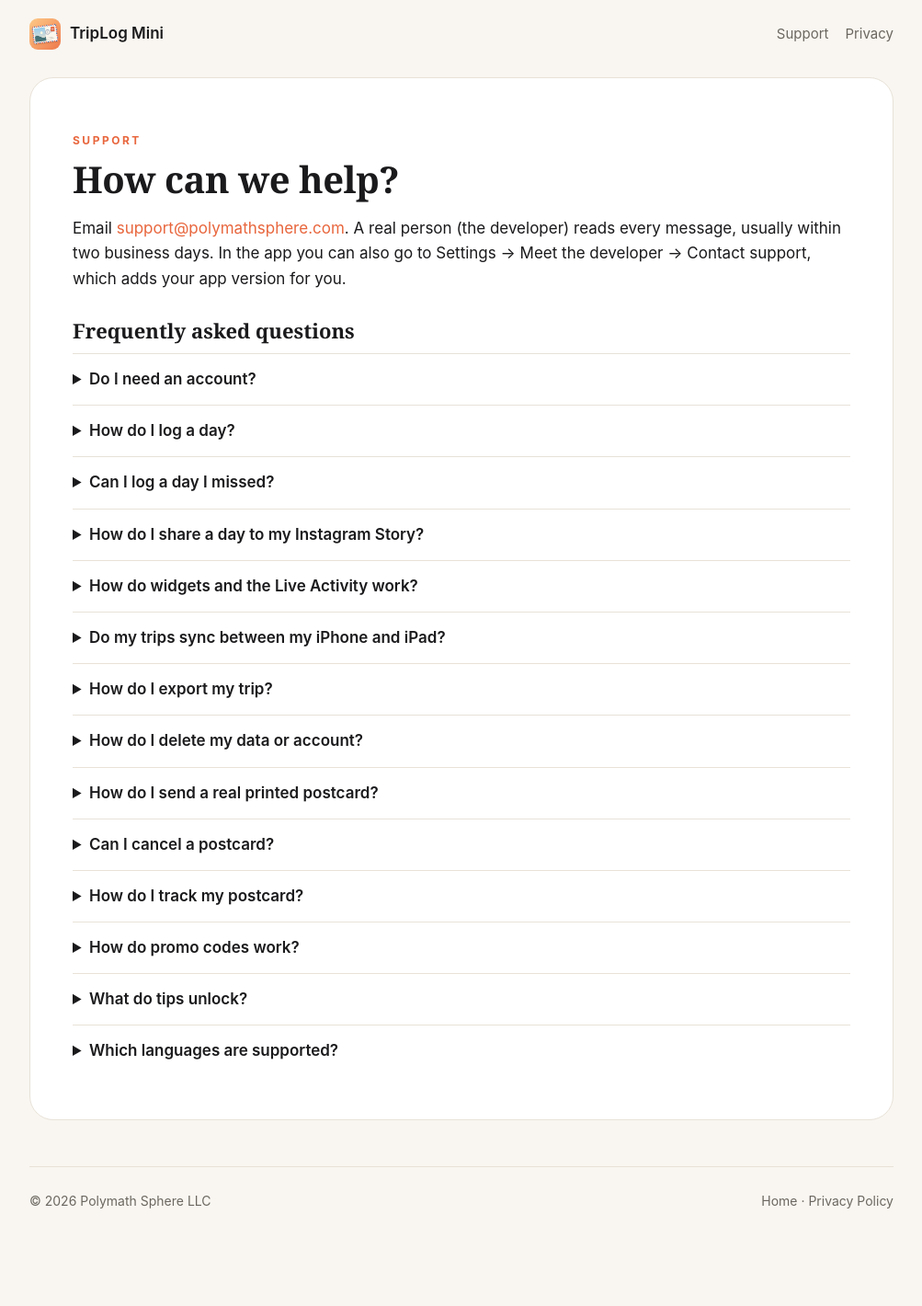
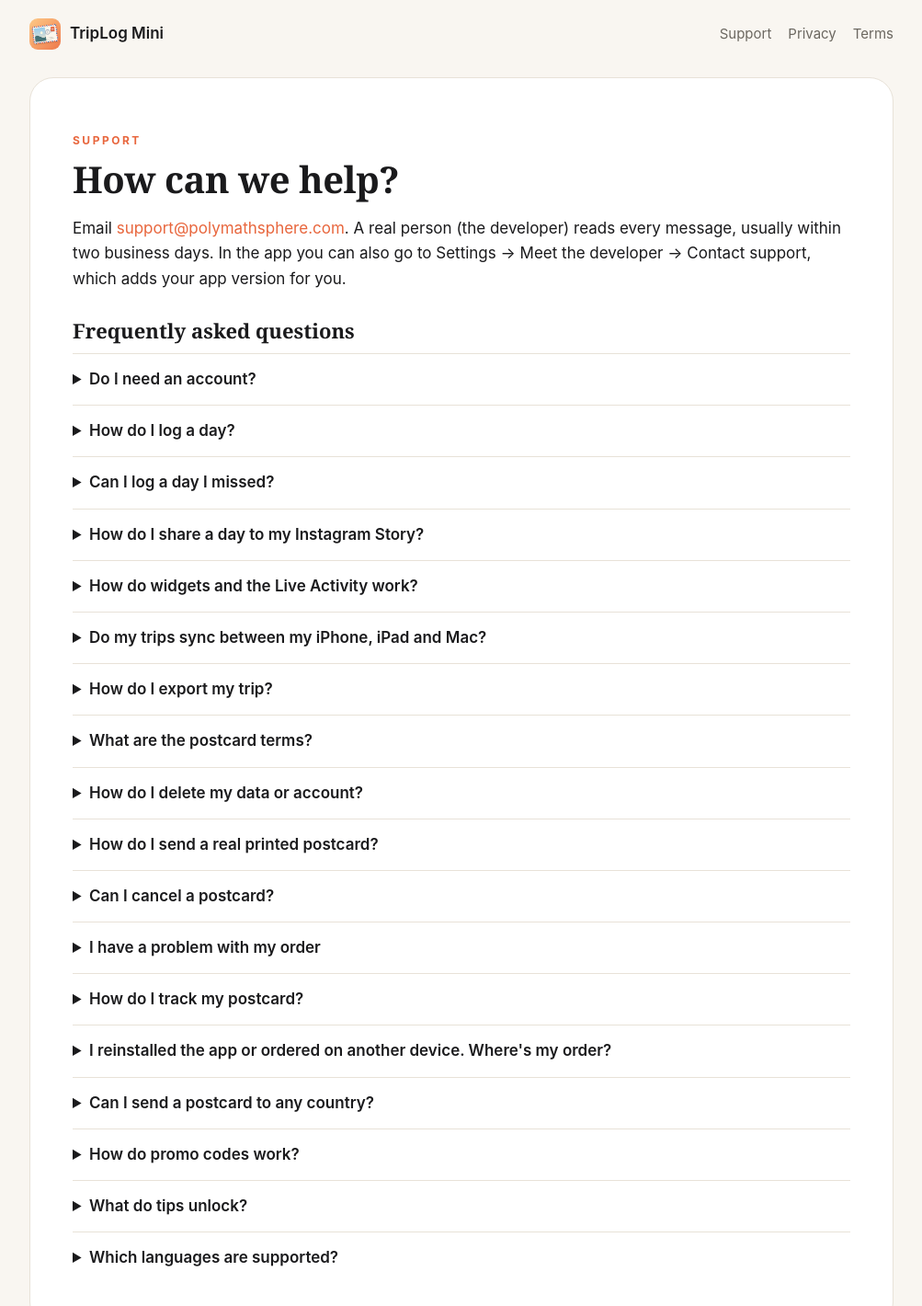
Before and after one commit to danielselmeci/polymathsphere.github.io, a plain HTML site: page triplogmini/support/index.html in a window 1280 px wide. Shown: the top 1420 px of the page at 92% size, without its empty margins (138-1141 px from the left). Before the commit the page ends 1357 px from the top, so only its background shows below. Drawn offline with Linux system fonts and the light colour scheme.

Commit message:
Add files via upload

```diff
--- a/triplogmini/support/index.html
+++ b/triplogmini/support/index.html
@@ -19,7 +19,7 @@
   <div class="wrap">
     <header class="top">
       <a class="brand" href="../"><img src="../assets/icon.png" alt="">TripLog Mini</a>
-      <nav><a href="./">Support</a><a href="../privacy/">Privacy</a></nav>
+      <nav><a href="../support/">Support</a><a href="../privacy/">Privacy</a><a href="../terms/">Terms</a></nav>
     </header>
 
     <article>
@@ -28,17 +28,21 @@
       <p>Email <a href="mailto:support@polymathsphere.com?subject=TripLog%20Mini%20support">support@polymathsphere.com</a>. A real person (the developer) reads every message, usually within two business days. In the app you can also go to Settings → Meet the developer → Contact support, which adds your app version for you.</p>
 
       <h2>Frequently asked questions</h2>
-      <details><summary>Do I need an account?</summary><p>No. Sign in with Apple is optional, and you can choose not to sign in. Your trips stay on your device and, if you turn it on, in your own iCloud.</p></details>
+      <details><summary>Do I need an account?</summary><p>No. Without an account ("Continue without an account"), your trips are saved only on that device. Sign in with Apple to keep them in your own iCloud; anything you logged as a guest moves into your account. If you sign out, your trips leave the app but stay safe in your account and iCloud, and they come back when you sign in again.</p></details>
       <details><summary>How do I log a day?</summary><p>Open your trip and tap "Add today's trio": pick a photo, add a meal or drink, write one sentence, save. You can also tap the nightly reminder, a widget, or say "Log my day in TripLog Mini" to Siri.</p></details>
       <details><summary>Can I log a day I missed?</summary><p>Yes. In the editor, tap the date and choose any past day. Future dates and trips that haven't started yet can't be logged; the trip opens on Day 1.</p></details>
       <details><summary>How do I share a day to my Instagram Story?</summary><p>Open a day, choose a card style (Story, Polaroid or Noir) and tap Instagram. The card opens in Instagram's Story editor. Or tap Share to save it to Photos or send it anywhere.</p></details>
       <details><summary>How do widgets and the Live Activity work?</summary><p>Touch and hold your Home or Lock Screen, tap Edit → Add Widget and search for TripLog Mini. The Live Activity appears by itself during an active trip; turn it off in Settings → Trip on Lock Screen.</p></details>
-      <details><summary>Do my trips sync between my iPhone and iPad?</summary><p>Yes, through your own iCloud, if you're signed in to iCloud and "Sync with iCloud" is on in Settings. Nothing goes through our servers; we don't have any.</p></details>
+      <details><summary>Do my trips sync between my iPhone, iPad and Mac?</summary><p>Yes, through your own iCloud, when you're signed in with Apple and "Sync with iCloud" is on in Settings. Settings shows when it last synced; if something from another device is missing, tap Reload from iCloud. Your journal never goes through our server.</p></details>
       <details><summary>How do I export my trip?</summary><p>On a trip, tap the share button for a PDF, Markdown or a recap card. Settings → Export all my data gives you everything as JSON plus your original photos.</p></details>
+      <details><summary>What are the postcard terms?</summary><p>Prices, payment, cancellations, refunds and delivery are explained in the <a href="../terms/">Terms</a>.</p></details>
       <details><summary>How do I delete my data or account?</summary><p>Settings → Delete account &amp; all data removes every trip and photo from your device and your iCloud. To disconnect Sign in with Apple as well: iOS Settings → your name → Sign in with Apple → TripLog Mini → Stop Using.</p></details>
       <details><summary>How do I send a real printed postcard?</summary><p>Open a day and tap "Send as a Real Postcard", or go to Settings → Send a Postcard to use any photo. Pick a design, write your message, add the address and pay with Apple Pay. The card is printed and mailed for you, postage included, anywhere in the world.</p></details>
-      <details><summary>Can I cancel a postcard?</summary><p>Yes, until it goes to the printer. Settings → Sent Postcards shows a countdown and a Cancel Postcard button; canceling refunds you in full. Cards are printed just after midnight Toronto time (Eastern).</p></details>
-      <details><summary>How do I track my postcard?</summary><p>Settings → Sent Postcards shows its status. If you paid with Apple Pay, it also appears in the Wallet app under Orders and updates as it's printed and mailed.</p></details>
+      <details><summary>Can I cancel a postcard?</summary><p>Yes, within 1 hour of ordering, or until the card goes to print just after midnight Eastern Time if that comes first. The app warns you before you order if there's less than an hour left. Open Settings → Sent Postcards, tap the order, and tap Cancel Postcard. Paid orders are refunded minus a $0.50 processing fee, which covers the card payment fee and isn't refundable. Free (promo code) orders cost nothing to cancel. Cards that can't be printed are refunded in full.</p></details>
+      <details><summary>I have a problem with my order</summary><p>Open Settings → Sent Postcards, tap the order, and tap Get Help with This Order. Pick what's wrong and leave your email; we reply within 2 business days. Please include your order number (shown on the order's page) if you email us instead.</p></details>
+      <details><summary>How do I track my postcard?</summary><p>Settings → Sent Postcards shows every order with its order number and status (ordered, printing, mailed). Apple Pay orders appear in the Wallet app under Orders by themselves; for free orders, tap Add to Apple Wallet. If you gave an email, we also email you when it's ordered, when it's mailed (with USPS tracking for US cards) and if it's canceled.</p></details>
+      <details><summary>I reinstalled the app or ordered on another device. Where's my order?</summary><p>Settings → Sent Postcards → the magnifying glass (Find an Order). Enter the order number from your confirmation email or Wallet and the email you used. No number? Tap Email Me My Order Numbers.</p></details>
+      <details><summary>Can I send a postcard to any country?</summary><p>Almost. Cards go worldwide, but occasionally a country isn't available (for example when the post there is suspended). The app only lists countries we can currently mail to.</p></details>
       <details><summary>How do promo codes work?</summary><p>Tap "Have a promo code?" before paying. Each code has its own limits, such as an end date or one use per device. If you cancel a card, the code can be used again.</p></details>
       <details><summary>What do tips unlock?</summary><p>Nothing. Tips are optional and simply support the developer. They're handled by Apple, and no subscription is ever involved.</p></details>
       <details><summary>Which languages are supported?</summary><p>English, German, Spanish, French, Italian, Portuguese (Brazil), Japanese, Korean, Chinese (Simplified and Traditional) and Hungarian.</p></details>
```
